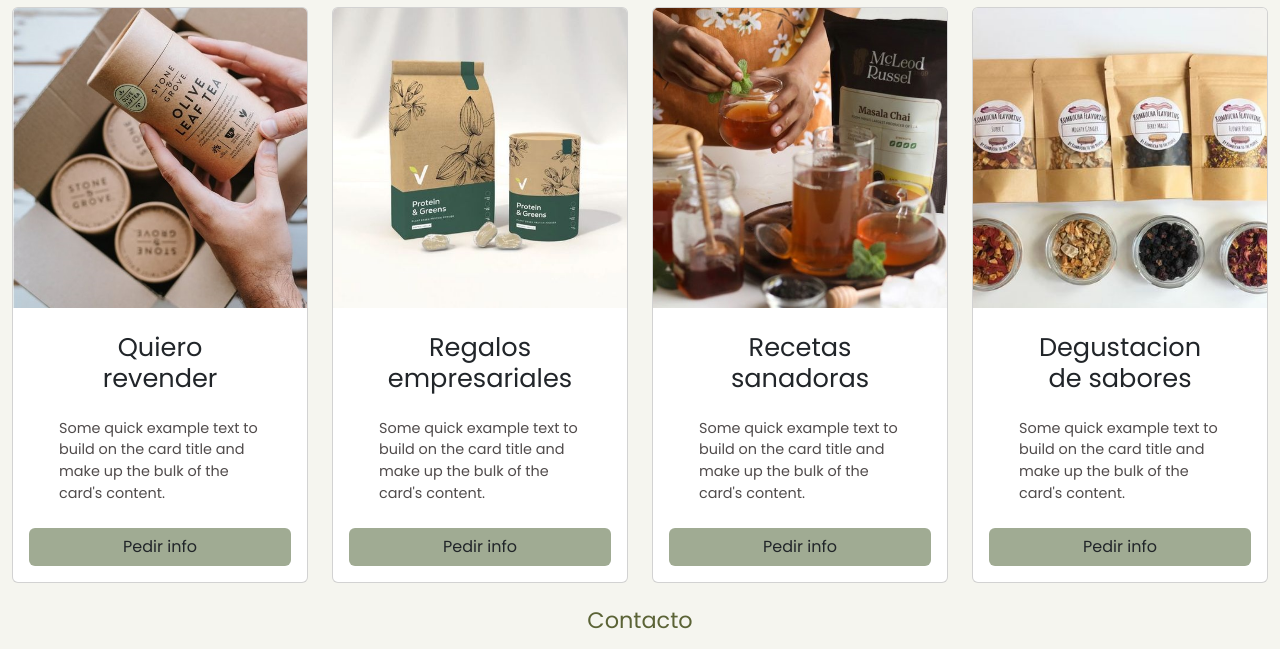
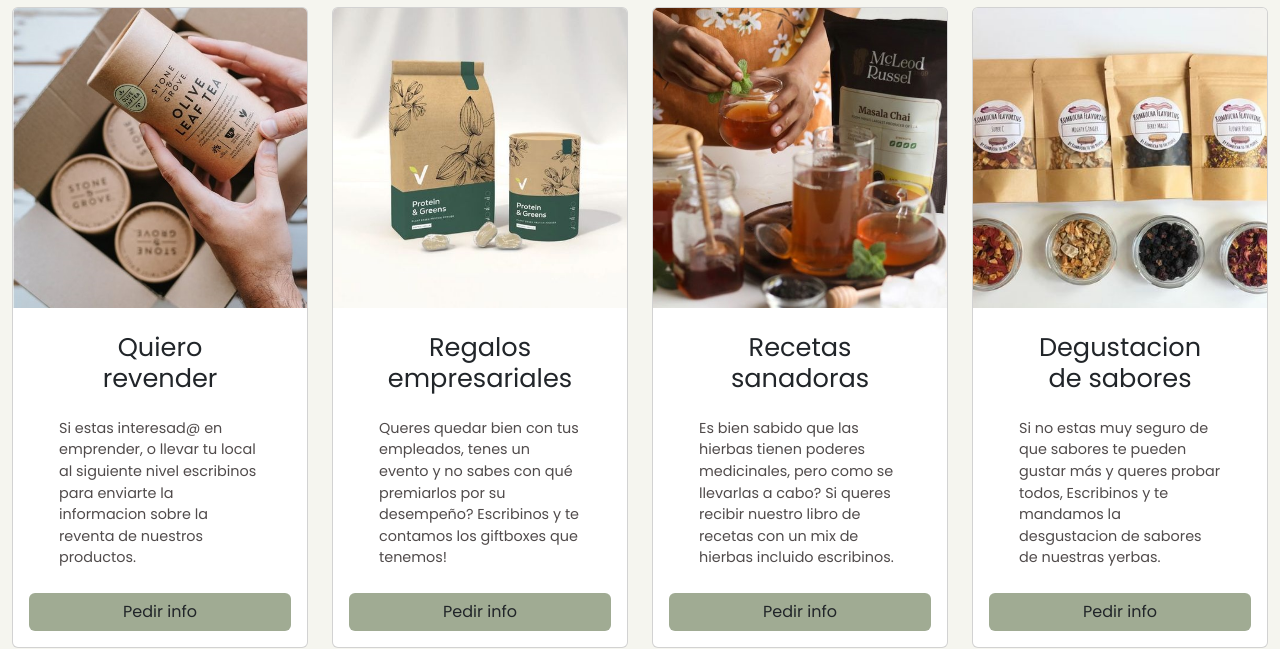
Before and after one commit to nahirfd/-DesarrolloWebCoder, a website: page pages/contacto.html in a window 1280 px wide. Shown: the part 163-812 px from the top of the page. Drawn offline with nearby package versions, Linux system fonts and the light colour scheme.

Commit message:
identacion

```diff
--- a/pages/contacto.html
+++ b/pages/contacto.html
@@ -5,8 +5,10 @@
     <meta charset="utf-8">
     <meta name="viewport" content="width=device-width, initial-scale=1">
     <title>Florentina - yerba organica y hierbas - nuestro contacto</title>
+    <meta name="description" content="Si queres revender, hacer regalos empresariales, desgustar nuestros sabores o conocer a cerca de
+    recetas medicinales con nuestros blends, contactanos">
     <!-- favicon -->
-        <link rel="shortcut icon" href="../imagenes/favicon.svg" type="image/x-icon">
+    <link rel="shortcut icon" href="../imagenes/favicon.svg" type="image/x-icon">
     <!--link css de bootstrap-->
     <link href="https://cdn.jsdelivr.net/npm/bootstrap@5.3.0/dist/css/bootstrap.min.css" rel="stylesheet"
         integrity="sha384-9ndCyUaIbzAi2FUVXJi0CjmCapSmO7SnpJef0486qhLnuZ2cdeRhO02iuK6FUUVM" crossorigin="anonymous">
@@ -62,11 +64,10 @@
                                 alt="Yerba Florentina por mayor">
                             <div class="card-body">
                                 <h2 class="card-title">Quiero revender</h2>
-                                <p class="card-text">Some quick example text to build on the card title and make up
-                                    the
-                                    bulk
-                                    of
-                                    the card's content.</p>
+                                <p class="card-text">
+                                    Si estas interesad@ en emprender, o llevar tu local al siguiente nivel
+                                    escribinos para enviarte la informacion sobre la reventa de nuestros productos.
+                                </p>
                                 <a href="#" class="btn bg-green w-100">Pedir info</a>
                             </div>
                         </div>
@@ -78,11 +79,11 @@
                                 alt="Yerba Florentina regalos empesariales">
                             <div class="card-body">
                                 <h2 class="card-title">Regalos empresariales</h2>
-                                <p class="card-text">Some quick example text to build on the card title and make up
-                                    the
-                                    bulk
-                                    of
-                                    the card's content.</p>
+                                <p class="card-text">
+                                    Queres quedar bien con tus empleados,
+                                    tenes un evento y no sabes con qué premiarlos por su desempeño?
+                                    Escribinos y te contamos los giftboxes que tenemos!
+                                </p>
                                 <a href="#" class="btn bg-green w-100">Pedir info</a>
                             </div>
                         </div>
@@ -94,11 +95,12 @@
                                 alt="Yerba Florentina recetas">
                             <div class="card-body">
                                 <h2 class="card-title">Recetas sanadoras</h2>
-                                <p class="card-text">Some quick example text to build on the card title and make up
-                                    the
-                                    bulk
-                                    of
-                                    the card's content.</p>
+                                <p class="card-text">
+                                    Es bien sabido que las hierbas tienen poderes medicinales, pero como se llevarlas a
+                                    cabo?
+                                    Si queres recibir nuestro libro de recetas con un mix de hierbas incluido
+                                    escribinos.
+                                </p>
                                 <a href="#" class="btn bg-green w-100">Pedir info</a>
                             </div>
                         </div>
@@ -110,11 +112,10 @@
                                 alt="Yerba Florentina degustacion sabores ">
                             <div class="card-body">
                                 <h2 class="card-title">Degustacion de sabores</h2>
-                                <p class="card-text">Some quick example text to build on the card title and make up
-                                    the
-                                    bulk
-                                    of
-                                    the card's content.</p>
+                                <p class="card-text">
+                                    Si no estas muy seguro de que sabores te pueden gustar más y queres probar todos,
+                                    Escribinos y te mandamos la desgustacion de sabores de nuestras yerbas.
+                                </p>
                                 <a href="#" class="btn bg-green w-100">Pedir info</a>
                             </div>
                         </div>
@@ -184,8 +185,8 @@
                 </svg>
             </a>
         </div>
-         <!-- Ends icons -->
-         <div>
+        <!-- Ends icons -->
+        <div>
             <ul>
                 <li>
                     <a href="error404.html">Terminos y condiciones</a>
--- a/scss/_animations.scss
+++ b/scss/_animations.scss
@@ -10,7 +10,7 @@
     transition: all 1s;
 }
 
-.scale-animation-contacto:hover{
+.scale-animation-contacto:hover {
     transform: translate(-10px);
     cursor: pointer;
     transition: all 1s;
--- a/scss/_error.scss
+++ b/scss/_error.scss
@@ -1,6 +1,6 @@
 //pag error 404
 .pag-error {
-    padding: 8px 60px;
+
     display: flex;
     flex-direction: row;
     flex-wrap: wrap;
@@ -23,8 +23,6 @@
             text-decoration: none;
         }
 
-        img {
-            height: 600px;
-        }
+
     }
 }
--- a/scss/_general.scss
+++ b/scss/_general.scss
@@ -10,9 +10,11 @@
     text-align: center;
 }
 
-h1, h2, h3 {
+h1,
+h2,
+h3 {
     @include headers(10px, 8px 30px, center)
-  }
+}
 
 h1 {
     color: $keyColor;
--- a/scss/_mediaqueries.scss
+++ b/scss/_mediaqueries.scss
@@ -117,4 +117,32 @@
         }
     }
 
+    /*Pestaña Error 404*/
+    .pag-error {
+        flex-direction: column;
+        align-items: center;
+
+        img {
+            width: 600px;
+        }
+    }
+
 }
+
+@media (width < 870px) {
+    /*Pestaña Nosotros*/
+
+    .nosotros {
+        .seccion1 {
+            flex-direction: column;
+            align-items: center;
+        }
+
+        .seccion2 {
+            flex-direction: column;
+            align-items: center;
+        }
+
+    }
+
+}
--- a/scss/_promos.scss
+++ b/scss/_promos.scss
@@ -41,12 +41,12 @@
     justify-content: flex-end;
     align-items: center;
 
-    .actions-btn{
+    .actions-btn {
         @extend .gral-btn;
         margin-left: 10px;
         color: #5b6336;
         padding: 6px;
-      }
+    }
 
     input {
         padding: 6px;
--- a/scss/_yerbas.scss
+++ b/scss/_yerbas.scss
@@ -28,11 +28,11 @@
             margin-bottom: 20px;
         }
 
-        .figure-btn{
+        .figure-btn {
             @extend .gral-btn;
             padding: 4px 25px;
             text-align: center;
             margin-bottom: 18px;
-          }
+        }
     }
 }
```
Also changed, not shown: index.html (+15 -5 lines), pages/error404.html (+1 -2 lines), pages/nosotros.html (+4 -0 lines), pages/promos.html (+14 -6 lines), pages/yerbas.html (+3 -0 lines), css/main.css, imagenes/error404gatito.jpg, scss/_contacto.scss (line endings or trailing spaces).
